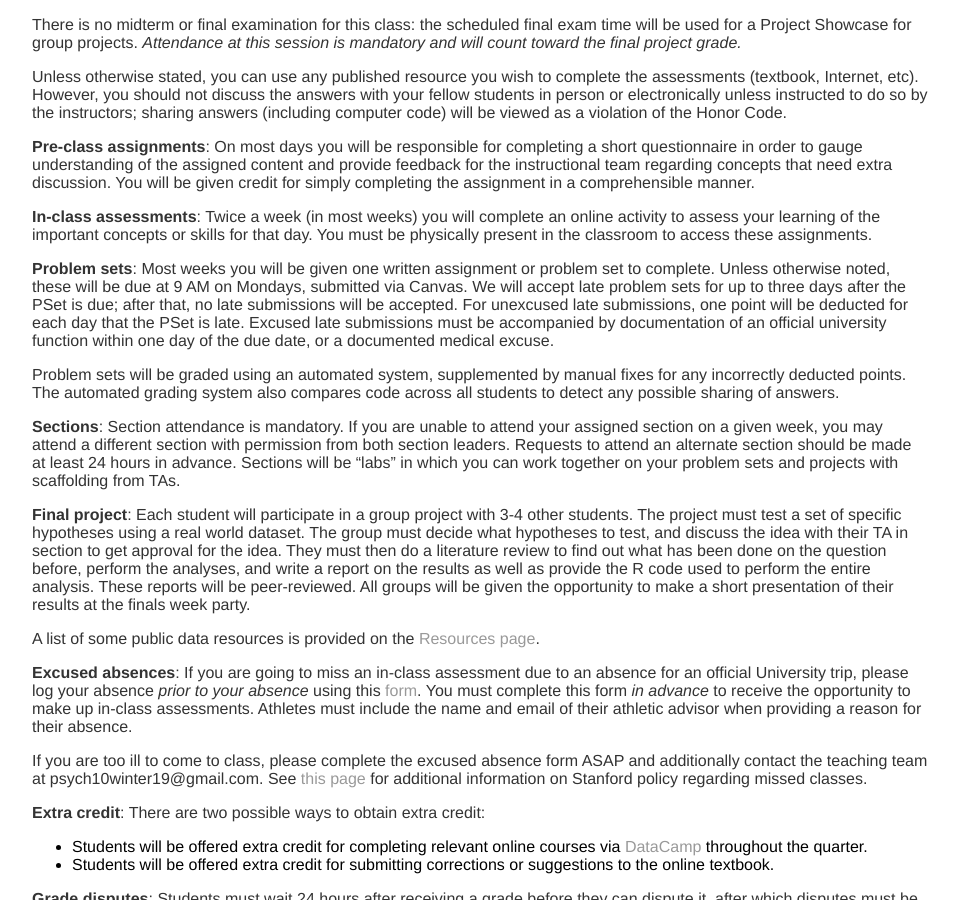
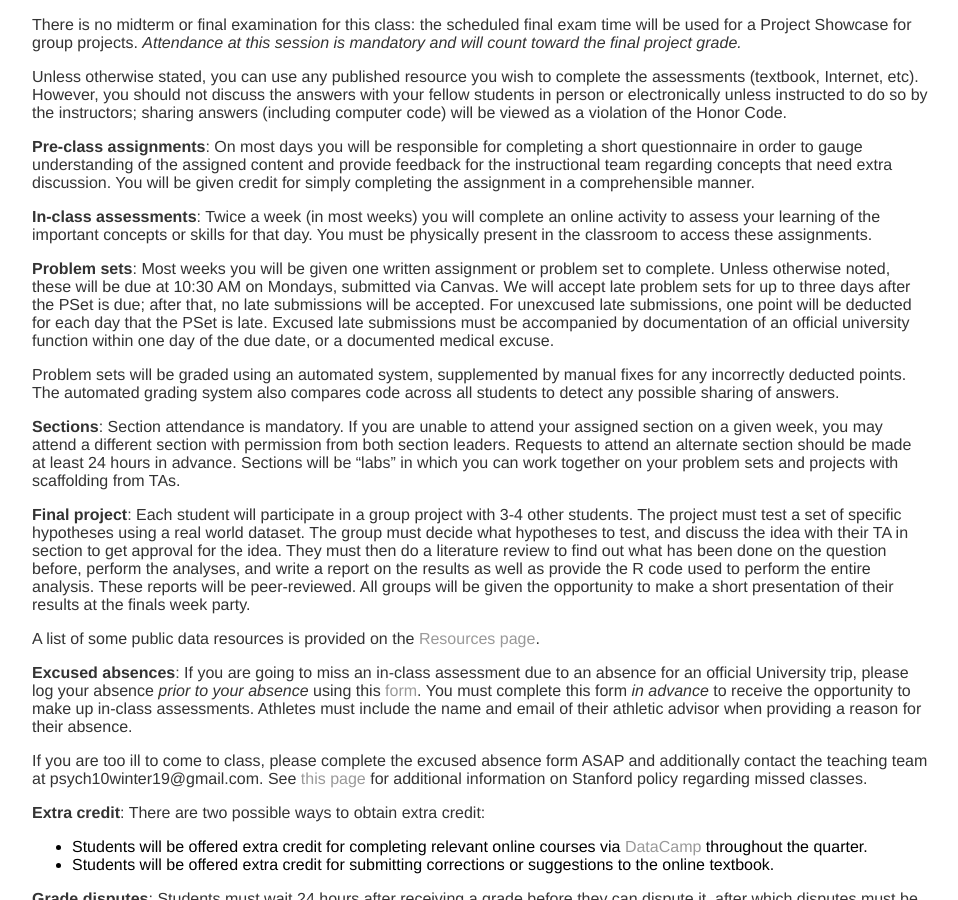
Before and after one commit to stats60/stats60.github.io, a Jekyll site: the page built from prospectus/index.md, in a window 1280 px wide and 900 px high, scrolled down 1795 px. Shown: the whole window, without its empty margins (160-1118 px from the left). Built offline with Jekyll 4.4.1, drawn with Linux system fonts in a browser that asks for light colours; our own code applies the rules of GitHub Pages for plain Markdown files.

Commit message:
update pset due time

```diff
--- a/prospectus/index.md
+++ b/prospectus/index.md
@@ -71,7 +71,7 @@ Unless otherwise stated, you can use any published resource you wish to complete
 
 **In-class assessments**:  Twice a week (in most weeks) you will complete an online activity to assess your learning of the important concepts or skills for that day.  You must be physically present in the classroom to access these assignments.
 
-**Problem sets**: Most weeks you will be given one written assignment or problem set to complete.  Unless otherwise noted, these will be due at 9 AM on Mondays, submitted via Canvas. We will accept late problem sets for up to three days after the PSet is due; after that, no late submissions will be accepted.  For unexcused late submissions, one point will be deducted for each day that the PSet is late.  Excused late submissions must be accompanied by documentation of an official university function within one day of the due date, or a documented medical excuse.
+**Problem sets**: Most weeks you will be given one written assignment or problem set to complete.  Unless otherwise noted, these will be due at 10:30 AM on Mondays, submitted via Canvas. We will accept late problem sets for up to three days after the PSet is due; after that, no late submissions will be accepted.  For unexcused late submissions, one point will be deducted for each day that the PSet is late.  Excused late submissions must be accompanied by documentation of an official university function within one day of the due date, or a documented medical excuse.
 
 Problem sets will be graded using an automated system, supplemented by manual fixes for any incorrectly deducted points.  The automated grading system also compares code across all students to detect any possible sharing of answers.
 
```
